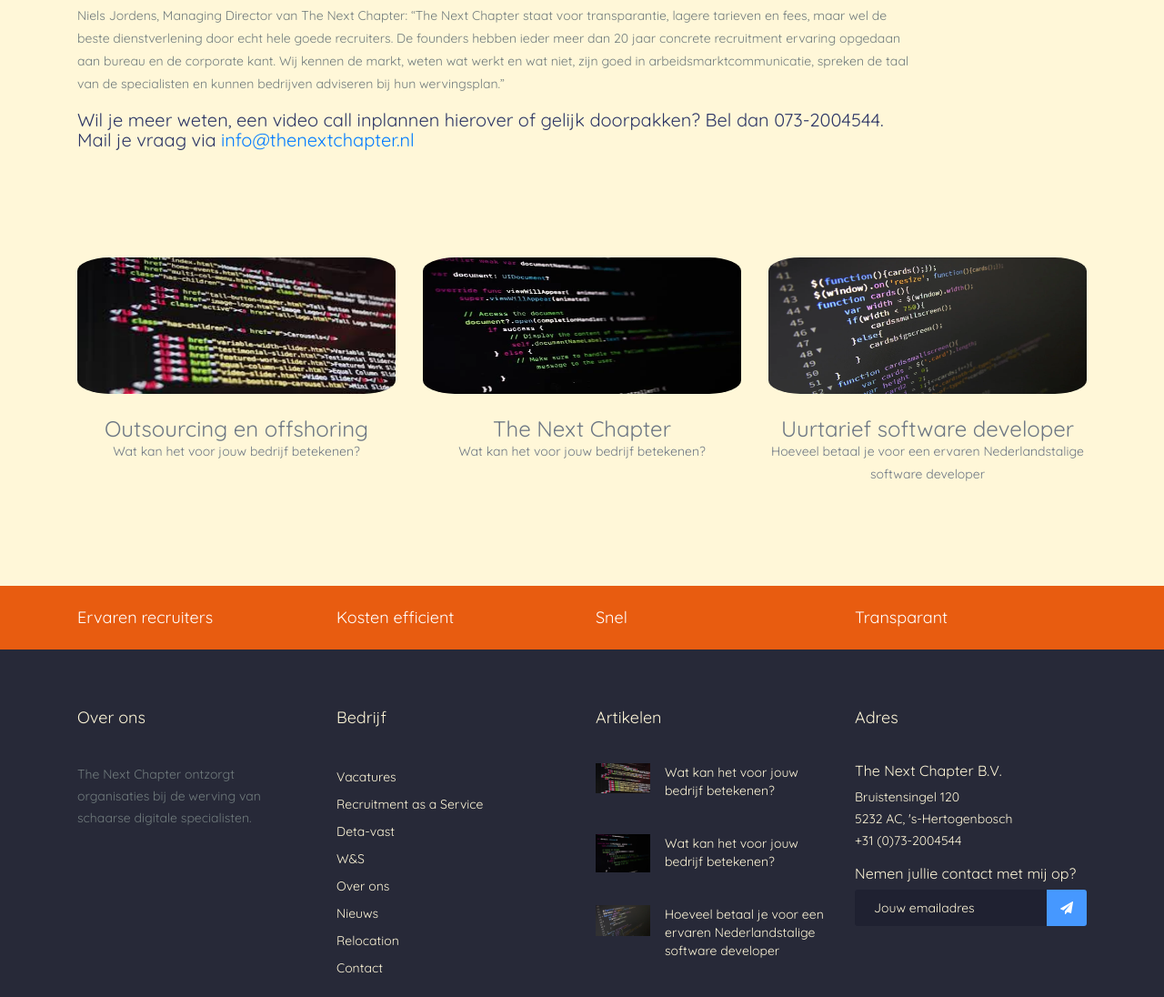
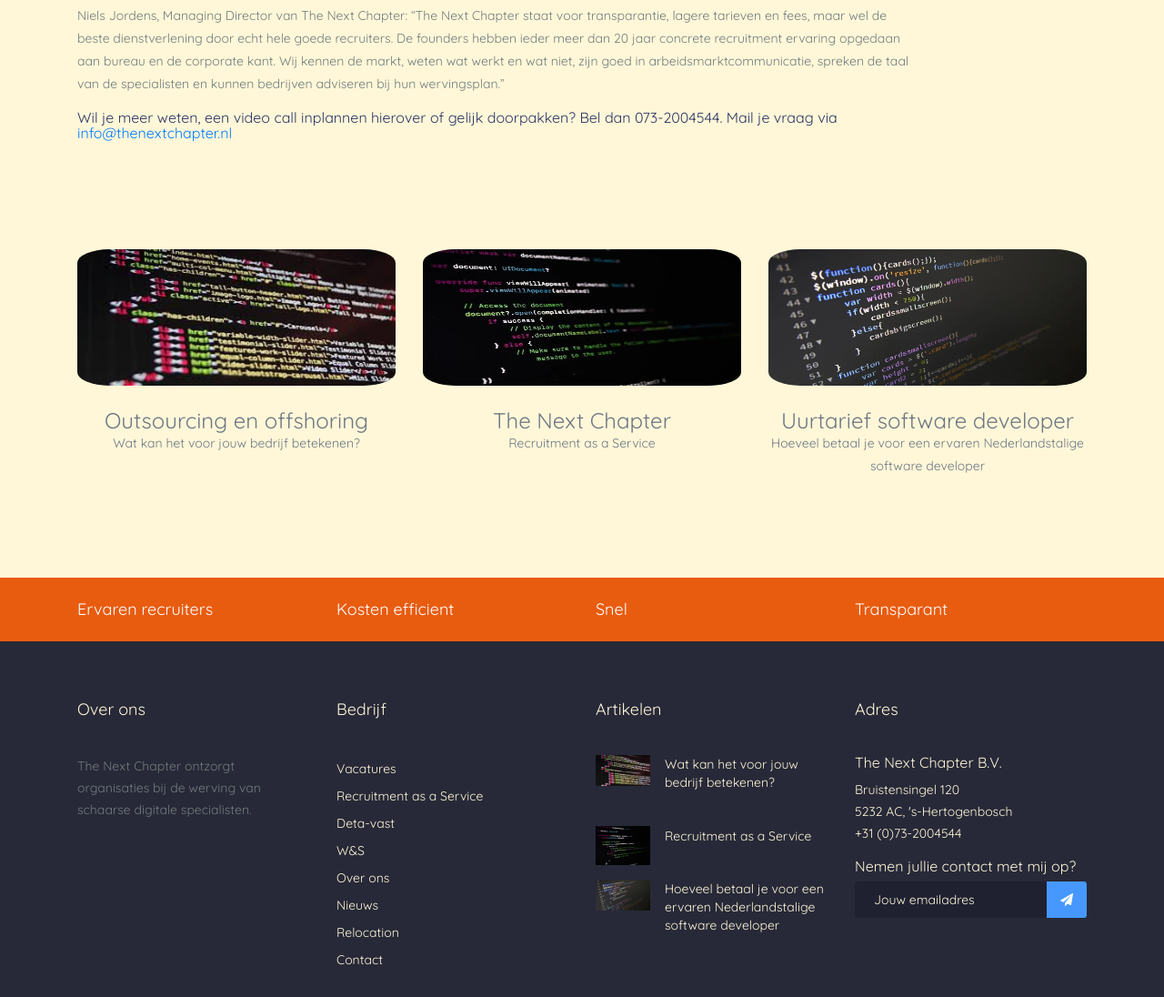
Before and after one commit to Digital-Tribes/tnc, an Eleventy site: page src/blogs/the-next-chapter.md in a window 1280 px wide. Shown: the part 823-1919 px from the top of the page at 91% size. Built offline with nearby package versions, Linux system fonts and the light colour scheme; Eleventy itself is replaced by a stand-in of ours; files that its build step writes are made by us from their sources.

Commit message:
kleine aanpassingen

```diff
--- a/src/blogs/outsourcing-en-offshoring.md
+++ b/src/blogs/outsourcing-en-offshoring.md
@@ -20,7 +20,7 @@ Steeds meer bedrijven en organisaties maken gebruik van outsourcing. Taken die n
 > * Het outsourcen van taken zorgt voor een betere focus op de kerntaken van je onderneming;
 > * Door werk uit te besteden win je efficiëntie, en met die efficiëntie kun je een kostenbesparing realiseren. Bij offshoring kun je vaak nog meer besparen omdat de lonen in die    offshore landen lager liggen dan in Nederland.
 
-Digital Tribes biedt zowel offshoring (eigen medewerkers op afstand) als outsourcing solutions (project uitvoering) en heeft teams in het buitenland. Onze teams in Letland en Vietnam bestaan uit gekwalificeerde en hoogopgeleide back- en front end developers. Deze teams zijn vooral interessant voor het beheer van complexe Content Management Systemen, zoals Sitecore, Episerver / Optimizely, Kentico, Umbraco, SDL / Tridion, etc. Wij beheren CMS'en al vanaf 2 uur per week. Eventuele doorontwikkeling van het Content Management Systeem kunnen wij ook en doen wij op basis van het aantal ingeschatte uren. Wij beheren nu onder andere het CMS van Essent (vanuit Nederland) en van Vreugdenhil Dairy Foods (vanuit Letland en Vietnam).
+Onze partner, Digital Tribes, biedt zowel offshoring (eigen medewerkers op afstand) als outsourcing solutions (project uitvoering) en heeft teams in het buitenland. Onze teams in Letland en Vietnam bestaan uit gekwalificeerde en hoogopgeleide back- en front end developers. Deze teams zijn vooral interessant voor het beheer van complexe Content Management Systemen, zoals Sitecore, Episerver / Optimizely, Kentico, Umbraco, SDL / Tridion, etc. Wij beheren CMS'en al vanaf 2 uur per week. Eventuele doorontwikkeling van het Content Management Systeem kunnen wij ook en doen wij op basis van het aantal ingeschatte uren. Wij beheren nu onder andere het CMS van Essent (vanuit Nederland) en van Vreugdenhil Dairy Foods (vanuit Letland en Vietnam).
 
 Over het algemeen hebben wij in onze buitenlandse teams een Nederlandse contactpersoon. Onze developers zijn betrokken en werken exclusief voor jouw bedrijf. Onze medewerkers vallen dan ook onder de projectleider / product owner van jouw bedrijf. Met deze invulling blijven de lijntjes kort en zo houdt je organisatie grip op het proces en de voortgang.
 
--- a/src/blogs/the-next-chapter.md
+++ b/src/blogs/the-next-chapter.md
@@ -1,7 +1,7 @@
 ---
 layout: "layouts/blog.njk"
 title: "The Next Chapter"
-description: "Wat kan het voor jouw bedrijf betekenen?"
+description: "Recruitment as a Service"
 image: "/assets/img/nws.webp"
 url: "/blogs/the-next-chapter/"
 ---
@@ -21,4 +21,4 @@ Dit jaar werd de aanzet tot de herpositionering gegeven met de omvorming van de
 
 Niels Jordens, Managing Director van The Next Chapter: “The Next Chapter staat voor transparantie, lagere tarieven en fees, maar wel de beste dienstverlening door echt hele goede recruiters. De founders hebben ieder meer dan 20 jaar concrete recruitment ervaring opgedaan aan bureau en de corporate kant. Wij kennen de markt, weten wat werkt en wat niet, zijn goed in arbeidsmarktcommunicatie, spreken de taal van de specialisten en kunnen bedrijven adviseren bij hun wervingsplan.”
 
-##### <span style="color: #2d3666"> Wil je meer weten, een video call inplannen hierover of gelijk doorpakken? Bel dan 073-2004544. Mail je vraag via <a href="mailto:info@digitaltribes.nl">info@thenextchapter.nl</a></span>
+###### <span style="color: #2d3666"> Wil je meer weten, een video call inplannen hierover of gelijk doorpakken? Bel dan 073-2004544. Mail je vraag via <a href="mailto:info@digitaltribes.nl">info@thenextchapter.nl</a></span>
```
